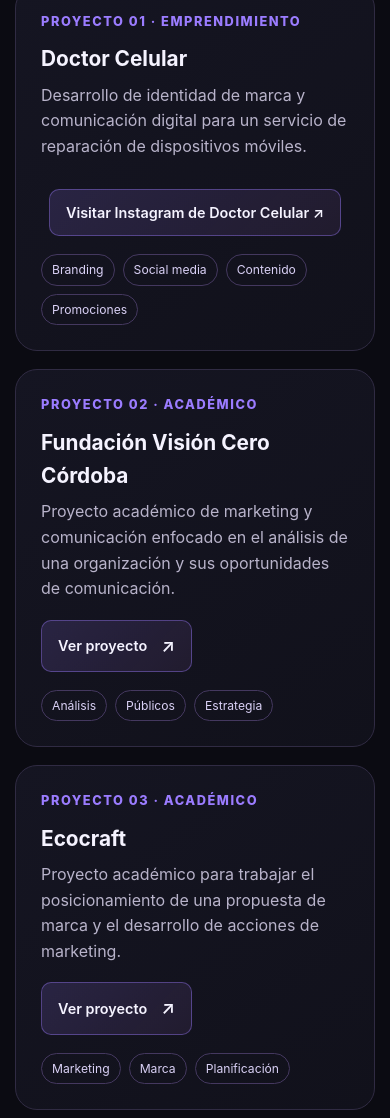
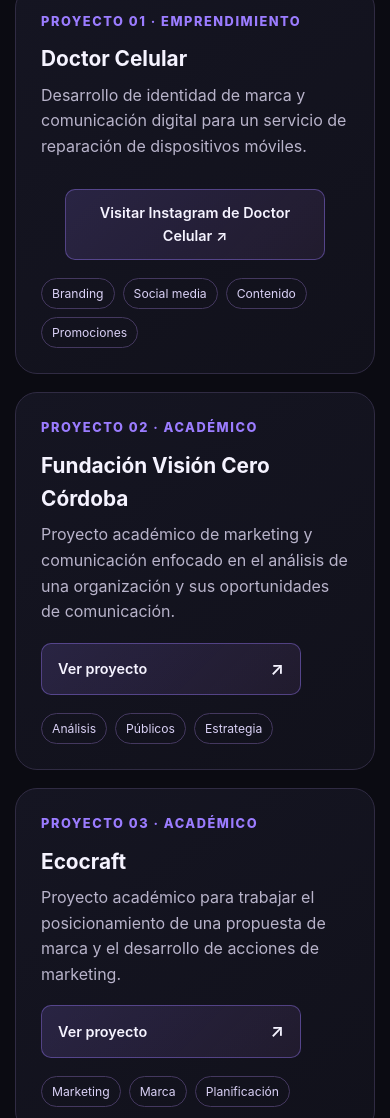
Before and after one commit to AguNoello/mi-portafolio, a plain HTML site: page index.html in a window 390 px wide. Shown: the part 2162-3280 px from the top of the page. Drawn offline with Linux system fonts and the light colour scheme.

Commit message:
Add files via upload

```diff
--- a/index.html
+++ b/index.html
@@ -817,7 +817,30 @@
                 white-space: nowrap;
             }
         }
-
+        /* RESPONSIVE - BOTONES DE PROYECTOS */
+
+@media (max-width: 760px) {
+    .project-link {
+        display: flex;
+        width: fit-content;
+        max-width: 100%;
+        margin: 18px auto 0;
+        padding: 10px 14px;
+        font-size: .85rem;
+        text-align: center;
+    }
+}
+
+@media (max-width: 470px) {
+    .project-link {
+        width: 100%;
+        max-width: 260px;
+        justify-content: center;
+        gap: 10px;
+        padding: 12px;
+        font-size: .82rem;
+    }
+}
 /* BOTONES DE DESCARGA DEL CV */
 
 .cv-buttons {
```
